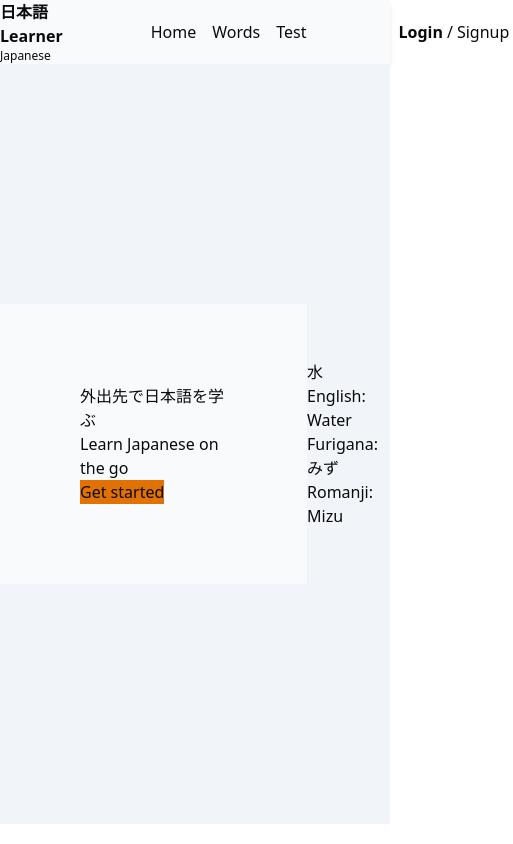
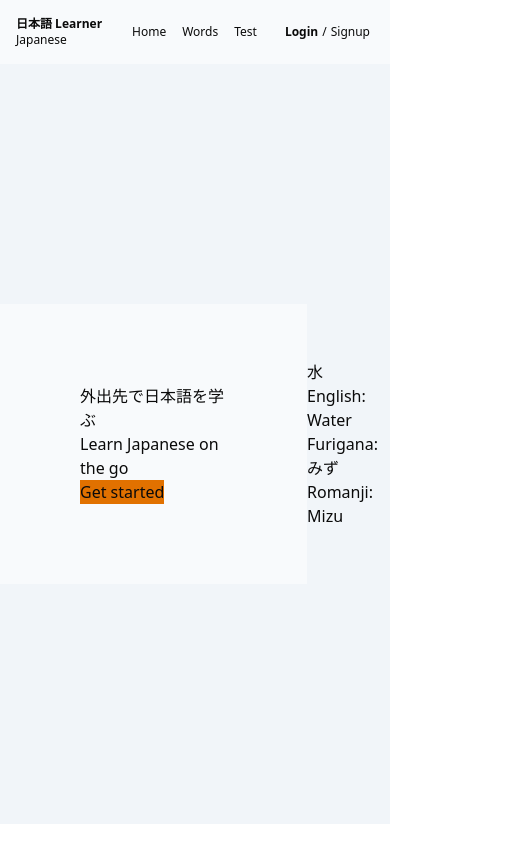
Before and after one commit to Abhijxxt/JapaneseLearner, a Next.js app: page / in a window 390 px wide. Shown: the whole page, 513 px wide, since content can reach past the window. Built offline with nearby package versions, Linux system fonts and the light colour scheme.

Commit message:
Responsive navbar created

```diff
--- a/app/components/navbar.tsx
+++ b/app/components/navbar.tsx
@@ -88,20 +88,20 @@ export default function Navbar() {
     },[])
     // console.log(user);
     return(
-        <div className="w-auto h-16 flex flex-row justify-between items-center bg-slate-50 py-7 lg:px-48 sm:px-2 shadow-md">
+        <div className="w-auto h-16 flex flex-row justify-between items-center bg-slate-50 py-7 px-48 max-lg:px-20 max-sm:px-4 shadow-md">
             <div className="title-container">
-                <h1 className="font-bold"><Link href="/">日本語 Learner</Link></h1>
+                <h1 className="font-bold max-sm:text-xs"><Link href="/">日本語 Learner</Link></h1>
                 <p className="text-xs">Japanese</p>
             </div>
             <div className="links-and-account-container flex flex-row justify-between items-center">
-                <div className="links-container mx-20">
+                <div className="links-container mx-20 max-sm:mx-4 max-sm:text-xs">
                     <Link href="/home" className="p-2 hover:underline">Home</Link>
                     <Link href="/wordlist" className="p-2 hover:underline">Words</Link>
                     <Link href="/test" className="p-2 hover:underline">Test</Link>
                 </div>
                 {
                     !loggedIn &&
-                    <div className="account-container">
+                    <div className="account-container max-sm:text-xs">
                         <Link href="/login" className="p-1 font-bold">Login</Link>/
                         <Link href="/signup" className="p-1">Signup</Link>
                     </div>
```
